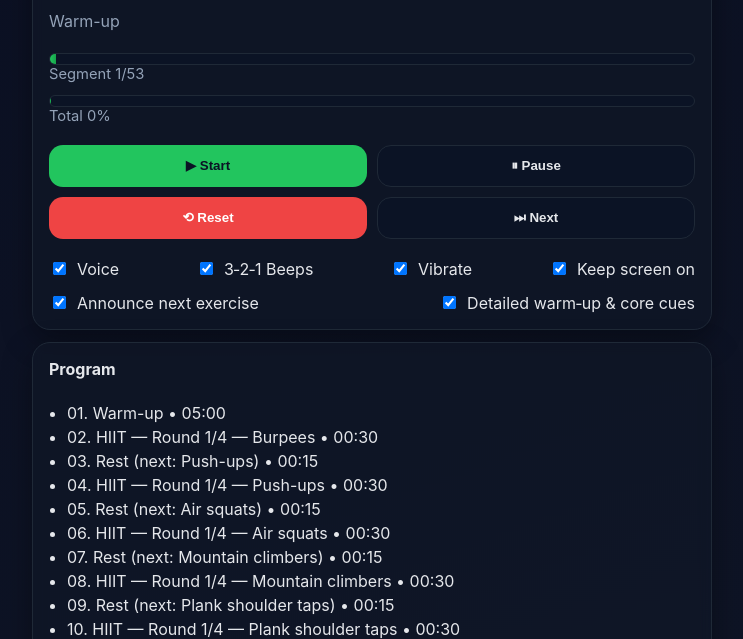
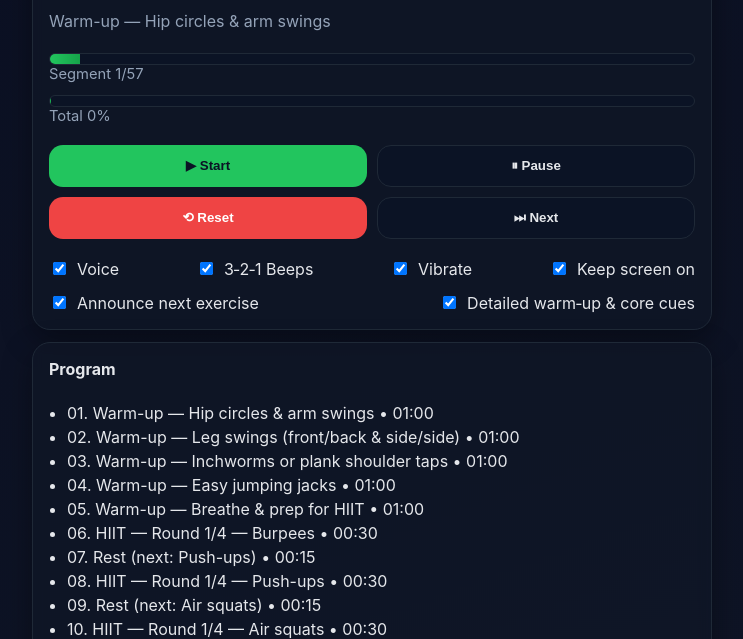
Before and after one commit to GarySonyak/hiit-timer, a plain HTML site: page index.html in a window 1280 px wide. Both pictures are taken after a click on the button "▶ Start". Shown: the part 161-800 px from the top of the page, without its empty margins (268-1011 px from the left). Drawn offline with Linux system fonts and the light colour scheme.

Commit message:
Add files via upload

```diff
--- a/index.html
+++ b/index.html
@@ -86,20 +86,30 @@ if ('serviceWorker' in navigator) {
 }
 
 (function(){
+  // Build segments
+  const segments = [];
+
+  // Warm-up: 5 x 60s with names
+  const warmups = [
+    "Hip circles & arm swings",
+    "Leg swings (front/back & side/side)",
+    "Inchworms or plank shoulder taps",
+    "Easy jumping jacks",
+    "Breathe & prep for HIIT"
+  ];
+  warmups.forEach((name)=> segments.push({type:"warmup", label:"Warm-up", name, dur:60}));
+
+  // HIIT 15:00 — 5 moves × 4 rounds; each 30s work + 15s rest
   const exercises = ["Burpees","Push-ups","Air squats","Mountain climbers","Plank shoulder taps"];
-  const segments = [];
-  // Warm-up 5:00
-  segments.push({type:"warmup", label:"Warm-up", sub:"Mobility + easy jumps", dur:300});
-  // HIIT 15:00
   for(let round=1; round<=4; round++){
     for(let i=0;i<exercises.length;i++){
       const ex = exercises[i];
       segments.push({type:"work", label:`HIIT — Round ${round}/4`, name:ex, dur:30});
-      // 'next' is next exercise name
       segments.push({type:"rest", label:`Rest`, dur:15, next: exercises[(i+1)%exercises.length]});
     }
   }
-  // Core finisher 5:00 (two laps) — use 'name' for work items so we can speak names
+
+  // Core finisher: 2 laps
   const fin = [
     {type:"work", label:"Core", name:"X-ups", dur:30},
     {type:"rest", label:"Rest", dur:15, next:"Hollow hold"},
@@ -111,6 +121,7 @@ if ('serviceWorker' in navigator) {
   fin.forEach(s=>segments.push({...s}));
   fin.forEach(s=>segments.push({...s}));
 
+  // DOM refs
   const elPhase = document.getElementById('phase');
   const elClock = document.getElementById('clock');
   const elLabel = document.getElementById('label');
@@ -130,7 +141,7 @@ if ('serviceWorker' in navigator) {
   const resetBtn = document.getElementById('resetBtn');
   const skipBtn = document.getElementById('skipBtn');
 
-  // Render list
+  // Render Program
   const totalDur = segments.reduce((a,s)=>a+s.dur,0);
   segments.forEach((s,i)=>{
     const li = document.createElement('li');
@@ -150,7 +161,6 @@ if ('serviceWorker' in navigator) {
   let audioCtx = null;
   let wakeLock = null;
   let lastBeepSec = Infinity;
-  let warmTimers = []; // scheduled warm-up voice cues
 
   function fmt(t){
     t = Math.max(0,Math.floor(t));
@@ -167,30 +177,6 @@ if ('serviceWorker' in navigator) {
       window.speechSynthesis.cancel();
       window.speechSynthesis.speak(u);
     }catch(e){}
-  }
-
-  function scheduleWarmupCues(){
-    // Clear previous
-    warmTimers.forEach(id => clearTimeout(id));
-    warmTimers = [];
-    if(!detailWarmCoreTg.checked) return;
-    const cues = [
-      [0,   'Warm-up minute one: hip circles and arm swings.'],
-      [60,  'Minute two: leg swings front to back and side to side.'],
-      [120, 'Minute three: inchworms or plank shoulder taps.'],
-      [180, 'Minute four: easy jumping jacks.'],
-      [240, 'Minute five: breathe and prep for HIIT.']
-    ];
-    const startAt = Date.now();
-    cues.forEach(([sec, text])=>{
-      const id = setTimeout(()=>{ speak(text); }, sec*1000);
-      warmTimers.push(id);
-    });
-  }
-
-  function clearWarmupCues(){
-    warmTimers.forEach(id => clearTimeout(id));
-    warmTimers = [];
   }
 
   function beep(){
@@ -218,11 +204,12 @@ if ('serviceWorker' in navigator) {
   function setPhaseUI(s){
     const phaseText = s.type==='work' ? 'Work' : (s.type==='rest' ? 'Rest' : (s.type==='warmup' ? 'Warm-up' : 'Finisher'));
     elPhase.textContent = phaseText;
-    // Show current or next name in label
     if(s.type==='work'){
       elLabel.textContent = `${s.label}${s.name ? ' — ' + s.name : ''}`;
     } else if(s.type==='rest'){
       elLabel.textContent = s.next ? `${s.label} — Next: ${s.next}` : s.label;
+    } else if(s.type==='warmup'){
+      elLabel.textContent = `${s.label} — ${s.name}`;
     } else {
       elLabel.textContent = s.label;
     }
@@ -237,18 +224,14 @@ if ('serviceWorker' in navigator) {
     segHint.textContent = `Segment ${iSeg+1}/${segments.length}`;
     totHint.textContent = `Total ${Math.round(progressTotal()*100)}%`;
 
-    clearWarmupCues();
-    if(iSeg===0){
-      speak('Warm up for five minutes. Easy pace.');
-      scheduleWarmupCues();
+    if(s.type==='warmup'){
+      if(detailWarmCoreTg.checked) speak(`Warm-up — ${s.name}. One minute. 3 2 1 go.`);
     } else if(s.type==='work'){
       if(s.label.startsWith('Core')){
-        // Core work: speak exercise names
         const duration = s.dur;
         const durText = duration===45 ? 'Forty-five seconds' : 'Thirty seconds';
         speak(`Core — ${s.name}. ${durText}. 3 2 1 go.`);
       } else {
-        // HIIT work
         speak(`${s.name||'Go'}. Thirty seconds. 3 2 1 go.`);
       }
     } else if(s.type==='rest'){
@@ -328,18 +311,17 @@ if ('serviceWorker' in navigator) {
   function reset(){
     paused=true; cancelAnimationFrame(raf);
     iSeg=0; segStart=null; elapsedPaused=0; lastBeepSec=Infinity;
-    clearWarmupCues();
-    setPhaseUI({type:'warmup',label:'Ready',dur:1});
     elClock.textContent='25:00';
     segFill.style.width='0%'; segHint.textContent=`Segment 0/${segments.length}`;
     totFill.style.width='0%'; totHint.textContent='Total 0%';
+    setPhaseUI({type:'warmup',label:'Ready',name:'Tap START',dur:1});
   }
   function skip(){ if(iSeg < segments.length-1){ startSegment(iSeg+1); if(!paused) raf=requestAnimationFrame(tick);} }
 
-  document.getElementById('startBtn').addEventListener('click',start);
-  document.getElementById('pauseBtn').addEventListener('click',pause);
-  document.getElementById('resetBtn').addEventListener('click',reset);
-  document.getElementById('skipBtn').addEventListener('click',skip);
+  startBtn.addEventListener('click',start);
+  pauseBtn.addEventListener('click',pause);
+  resetBtn.addEventListener('click',reset);
+  skipBtn.addEventListener('click',skip);
 
   reset();
 })();
--- a/service-worker.js
+++ b/service-worker.js
@@ -1,4 +1,4 @@
-const CACHE = 'hiit-timer-v2';
+const CACHE = 'hiit-timer-v3';
 const ASSETS = [
   './',
   './index.html',
```
